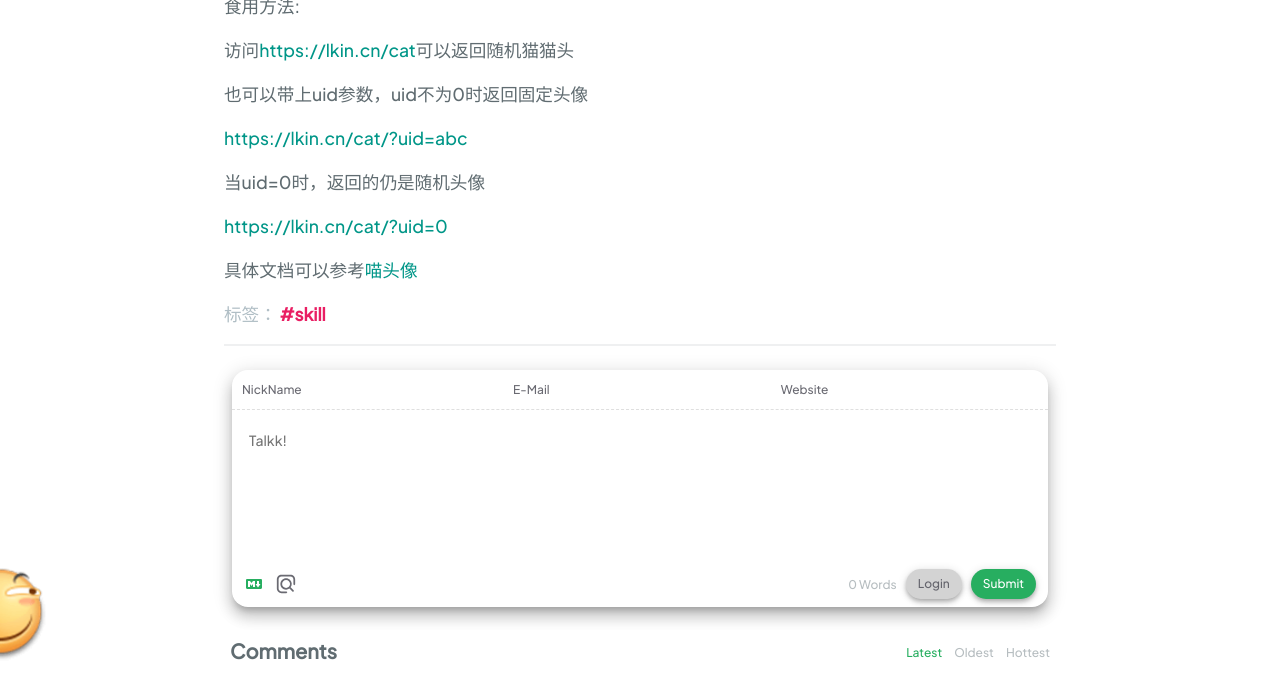
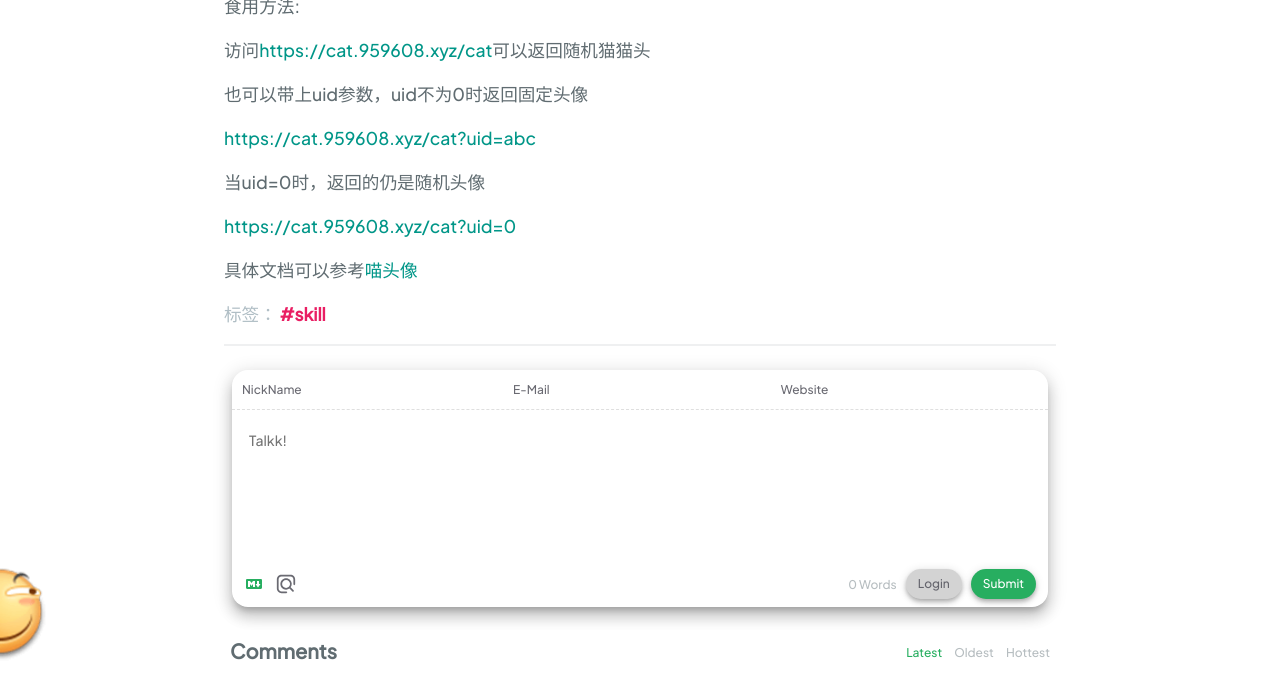
Before and after one commit to link9596/qwq, a Jekyll site: the page built from _posts/2026-7-30-catavatar.md, in a window 1280 px wide and 900 px high, scrolled down 633 px, cut to the strip 221-900 px from the top of the window. Built offline with Jekyll 4.4.1, drawn with Linux system fonts in a browser that asks for light colours; comment, search, counter and statistics services are not loaded; some of the changed lines change nothing that is shown.

Commit message:
更新 猫猫头像

```diff
--- a/_posts/2026-7-30-catavatar.md
+++ b/_posts/2026-7-30-catavatar.md
@@ -8,18 +8,18 @@ Gravatar总是被墙？网站访客没有头像？用喵头像把他们~~全部
 
 其实是一个随机生成像素猫猫头的api，可以随机生成也可以基于给定的uid生成特定头像。
 
-![](https://lkin.cn/cat)
+![](https://cat.959608.xyz/cat)
 
 食用方法:
 
-访问[https://lkin.cn/cat](https://lkin.cn/cat)可以返回随机猫猫头
+访问[https://cat.959608.xyz/cat](https://cat.959608.xyz/cat)可以返回随机猫猫头
 
 也可以带上uid参数，uid不为0时返回固定头像
 
-[https://lkin.cn/cat/?uid=abc](https://lkin.cn/cat/?uid=abc)
+[https://cat.959608.xyz/cat?uid=abc](https://cat.959608.xyz/cat?uid=abc)
 
 当uid=0时，返回的仍是随机头像
 
-[https://lkin.cn/cat/?uid=0](https://lkin.cn/cat/?uid=0)
+[https://cat.959608.xyz/cat?uid=0](https://cat.959608.xyz/cat?uid=0)
 
 具体文档可以参考[喵头像](https://lkin.cn/cat/doc)
```
